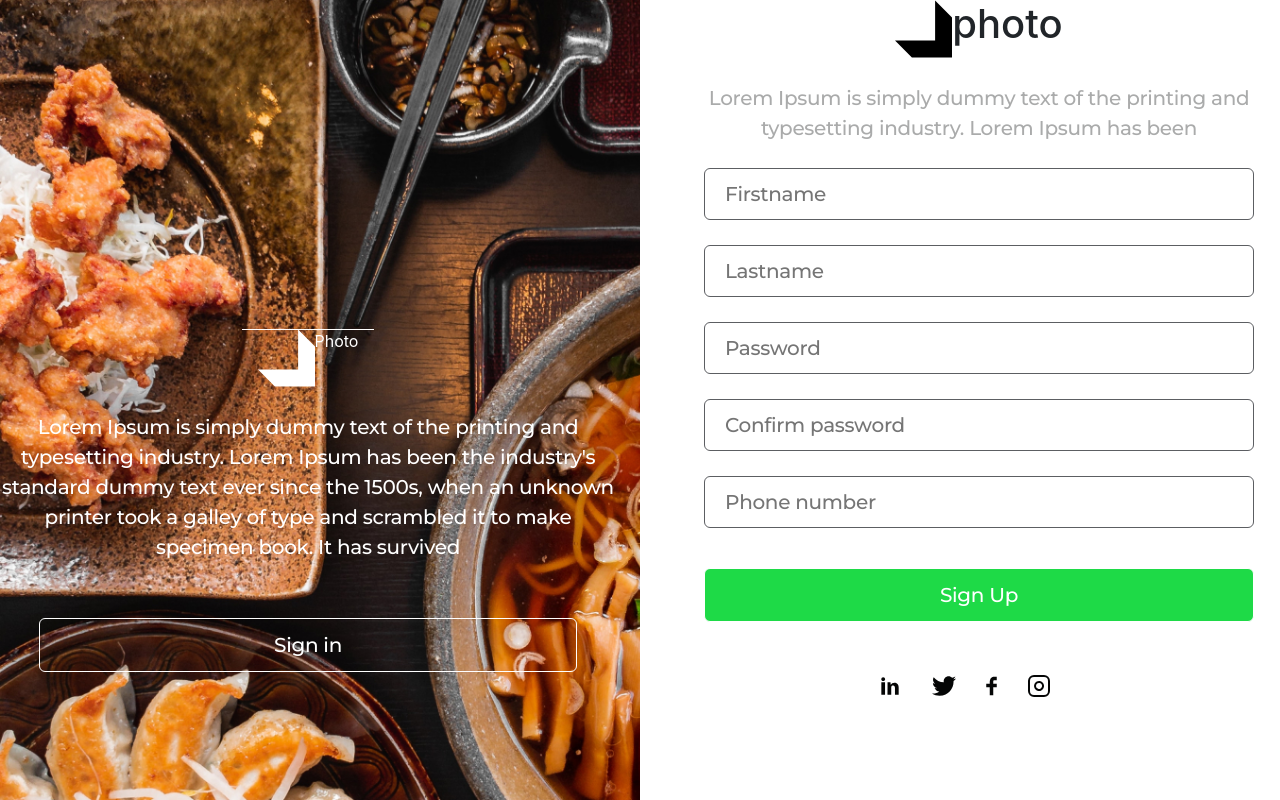
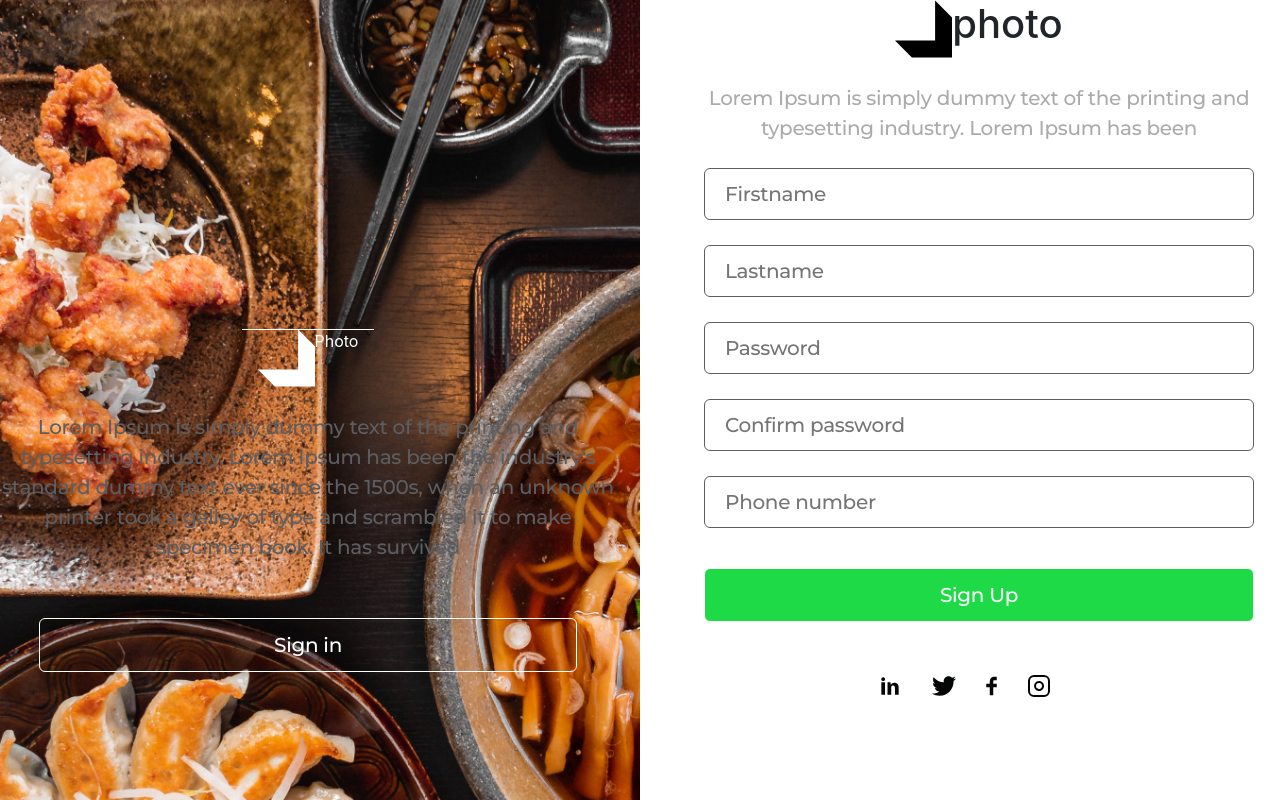
Before and after one commit to aghasi89/opetit.am, a React (Create React App) app: page /registration in a window 1280 px wide. Shown: the top 800 px of the page. Built offline with nearby package versions, Linux system fonts and the light colour scheme.

Commit message:
Example of coloring texts

```diff
--- a/src/App/Components/Text/TextComponent.jsx
+++ b/src/App/Components/Text/TextComponent.jsx
@@ -1,11 +1,18 @@
 import { Link } from 'react-router-dom';
+import { useContext } from 'react';
+import { ThemeContext } from '../../../context';
 import './textcomp.css';
 
-const TextComponent = ({ type, title, onPress, link, style }) => {
+const TextComponent = ({ type, title, onPress, link, style, color }) => {
+    const theme = useContext(ThemeContext);
+    let commonStyle = {}
+    if (color) {
+        commonStyle.color = theme.color[color];
+    }
     switch (type) {
         case 'baisic_text':
             return (
-                <p className="text_main" style={style}>
+                <p className="text_main" style={commonStyle}>
                     {title}
                 </p>
             );
--- a/src/App/View/Register/Registration.jsx
+++ b/src/App/View/Register/Registration.jsx
@@ -81,7 +81,7 @@ const Register = () => {
                             </div>
                             <TextComponent
                                 type="baisic_text"
-                                style={{ color: theme.color.lite_white }}
+                                color='lite_white'
                                 title="Lorem Ipsum is simply dummy text of the printing and typesetting industry. Lorem Ipsum has been"
                             />
                             <div className="signup_inputs">
```
